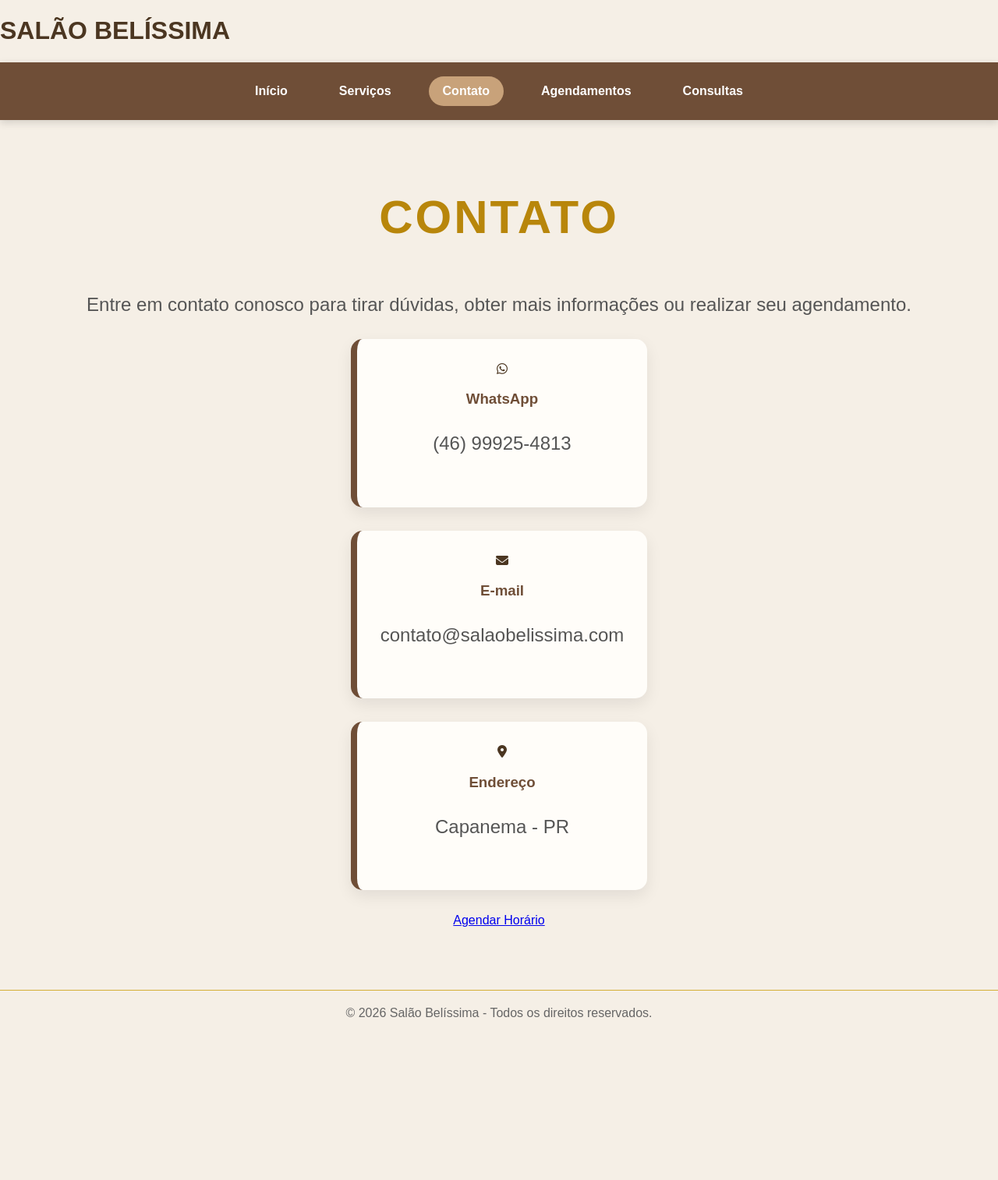
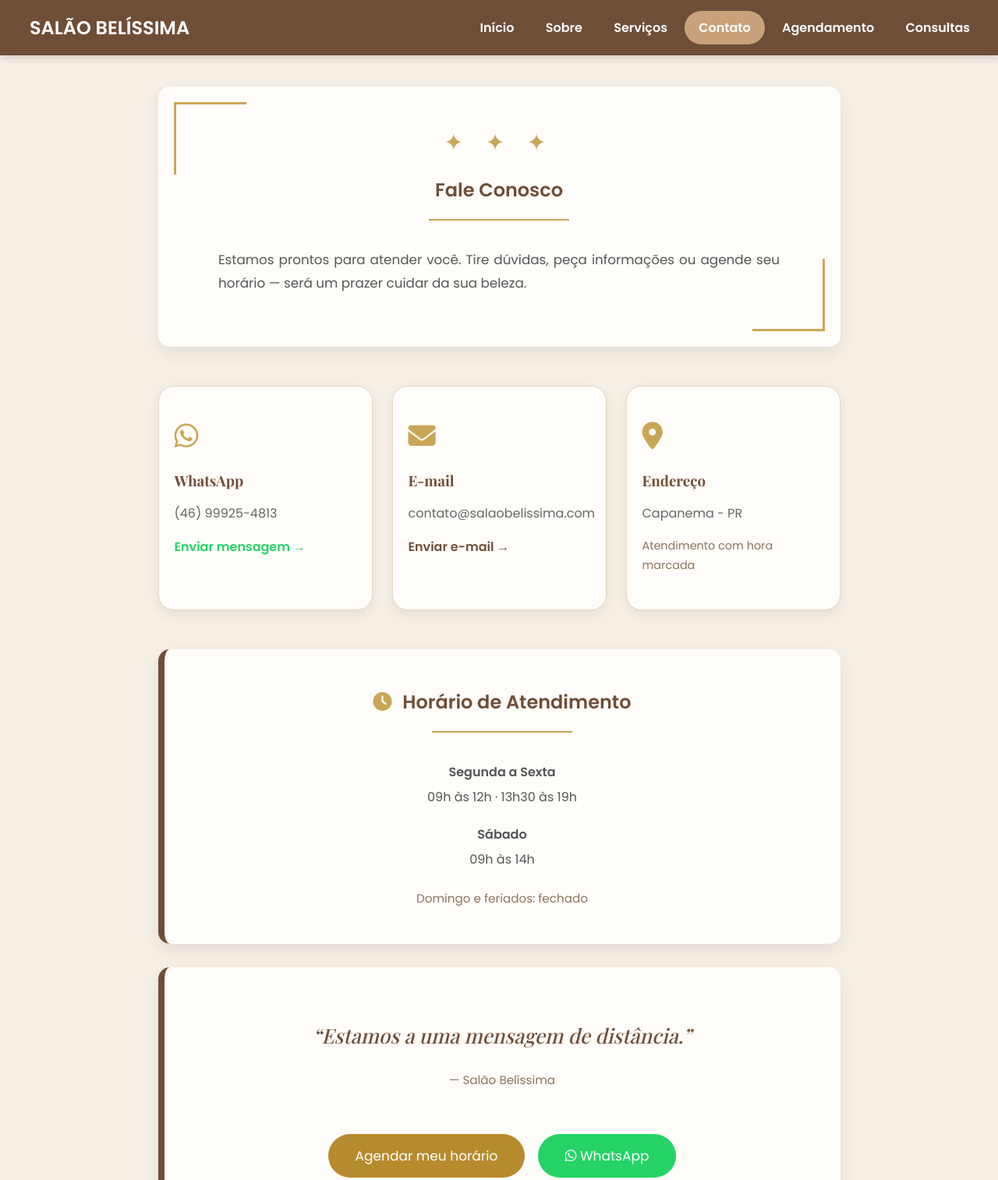
Before and after one commit to izabelap28/naildesign, a plain HTML site: page contato.html in a window 1280 px wide. Shown: the top 1514 px of the page at 78% size. Before the commit the page ends 1329 px from the top, so only its background shows below. Drawn offline with nearby package versions, Linux system fonts and the light colour scheme.

Commit message:
Melhora a página Contato: mesmo design, cards, horário e botões de ação

```diff
--- a/contato.html
+++ b/contato.html
@@ -1,73 +1,120 @@
 <!DOCTYPE html>
-<html lang="pt-BR">
+<html lang="pt-br">
 <head>
     <meta charset="UTF-8">
     <meta name="viewport" content="width=device-width, initial-scale=1.0">
     <title>Salão Belíssima | Contato</title>
 
     <link rel="stylesheet" href="estilo.css">
-
-    <link rel="stylesheet"
-    href="https://cdnjs.cloudflare.com/ajax/libs/font-awesome/6.6.0/css/all.min.css">
+    <link rel="preconnect" href="https://fonts.googleapis.com">
+    <link rel="preconnect" href="https://fonts.gstatic.com" crossorigin>
+    <link href="https://fonts.googleapis.com/css2?family=Playfair+Display:wght@500;600;700&family=Poppins:wght@300;400;500;600&display=swap" rel="stylesheet">
+    <link rel="stylesheet" href="https://cdnjs.cloudflare.com/ajax/libs/font-awesome/6.6.0/css/all.min.css">
 </head>
 
 <body>
 
-<header>
-
-    <h1>SALÃO BELÍSSIMA</h1>
-
     <nav>
+        <div class="logo">SALÃO BELÍSSIMA</div>
+        <div class="menu">
             <a href="index.html">Início</a>
+            <a href="sobre.html">Sobre</a>
             <a href="servicos.html">Serviços</a>
             <a href="contato.html" class="ativo">Contato</a>
-        <a href="agendamentos.html">Agendamentos</a>
-        <a href="consultas.html">Consultas</a>
+            <a href="agendamentos.html">Agendamento</a>
+            <a href="consulta_agendamentos.html">Consultas</a>
+        </div>
     </nav>
 
-</header>
+    <main class="container">
 
+        <!-- Introdução -->
+        <section class="card sobre-card">
+            <div class="ornamento">✦ ✦ ✦</div>
+            <h2>Fale Conosco</h2>
+            <div class="linha-dourada"></div>
+            <p>
+                Estamos prontos para atender você. Tire dúvidas, peça informações
+                ou agende seu horário — será um prazer cuidar da sua beleza.
+            </p>
+        </section>
 
-<section class="contato">
-
-    <h2>CONTATO</h2>
-
-    <p class="texto">
-        Entre em contato conosco para tirar dúvidas, obter mais informações ou realizar seu agendamento.
-    </p>
-
-    <div class="cards">
-
-        <div class="card">
-            <i class="fa-brands fa-whatsapp"></i>
+        <!-- Cards de contato -->
+        <section class="icones">
+            <div class="item">
+                <span><i class="fa-brands fa-whatsapp"></i></span>
                 <h3>WhatsApp</h3>
                 <p>(46) 99925-4813</p>
+                <p style="margin-top: 12px;">
+                    <a href="https://wa.me/5546999254813" target="_blank" rel="noopener"
+                       style="color: #25D366; font-weight: 600; text-decoration: none;">
+                        Enviar mensagem →
+                    </a>
+                </p>
             </div>
 
-        <div class="card">
-            <i class="fa-solid fa-envelope"></i>
+            <div class="item">
+                <span><i class="fa-solid fa-envelope"></i></span>
                 <h3>E-mail</h3>
                 <p>contato@salaobelissima.com</p>
+                <p style="margin-top: 12px;">
+                    <a href="mailto:contato@salaobelissima.com"
+                       style="color: #6F4E37; font-weight: 600; text-decoration: none;">
+                        Enviar e-mail →
+                    </a>
+                </p>
             </div>
 
-        <div class="card">
-            <i class="fa-solid fa-location-dot"></i>
+            <div class="item">
+                <span><i class="fa-solid fa-location-dot"></i></span>
                 <h3>Endereço</h3>
                 <p>Capanema - PR</p>
+                <p style="margin-top: 12px; color: var(--text-muted); font-size: 0.9rem;">
+                    Atendimento com hora marcada
+                </p>
             </div>
-
-    </div>
-
-    <a href="agendamentos.html" class="botao">
-        Agendar Horário
-    </a>
-
         </section>
 
-<footer>
+        <!-- Horário / info extra -->
+        <section class="card">
+            <h2 style="text-align: center;"><i class="fa-solid fa-clock" style="color:#C9A657; margin-right:8px;"></i> Horário de Atendimento</h2>
+            <div class="linha-dourada"></div>
 
-    © 2026 Salão Belíssima - Todos os direitos reservados.
+            <div style="max-width: 420px; margin: 0 auto; text-align: center;">
+                <p style="line-height: 2; color: #555;">
+                    <strong>Segunda a Sexta</strong><br>
+                    09h às 12h · 13h30 às 19h
+                </p>
+                <p style="line-height: 2; color: #555; margin-top: 15px;">
+                    <strong>Sábado</strong><br>
+                    09h às 14h
+                </p>
+                <p style="margin-top: 20px; color: var(--text-muted); font-size: 0.95rem;">
+                    Domingo e feriados: fechado
+                </p>
+            </div>
+        </section>
 
+        <!-- CTA -->
+        <section class="card" style="text-align: center;">
+            <blockquote>
+                “Estamos a uma mensagem de distância.”
+            </blockquote>
+            <p style="margin-top: 10px; color: var(--text-muted); font-size: 0.95rem;">
+                — Salão Belíssima
+            </p>
+            <br>
+            <a href="agendamentos.html" class="btn-sobre">Agendar meu horário</a>
+            <a href="https://wa.me/5546999254813" target="_blank" rel="noopener" class="btn-sobre"
+               style="margin-left: 12px; background: #25D366; border: none;">
+                <i class="fa-brands fa-whatsapp"></i> WhatsApp
+            </a>
+        </section>
+
+    </main>
+
+    <footer class="rodape">
+        <p>&copy; 2026 Salão Belíssima — Todos os direitos reservados.</p>
     </footer>
 
 </body>
```
Lines whose indentation alone changed are shown as unchanged.
